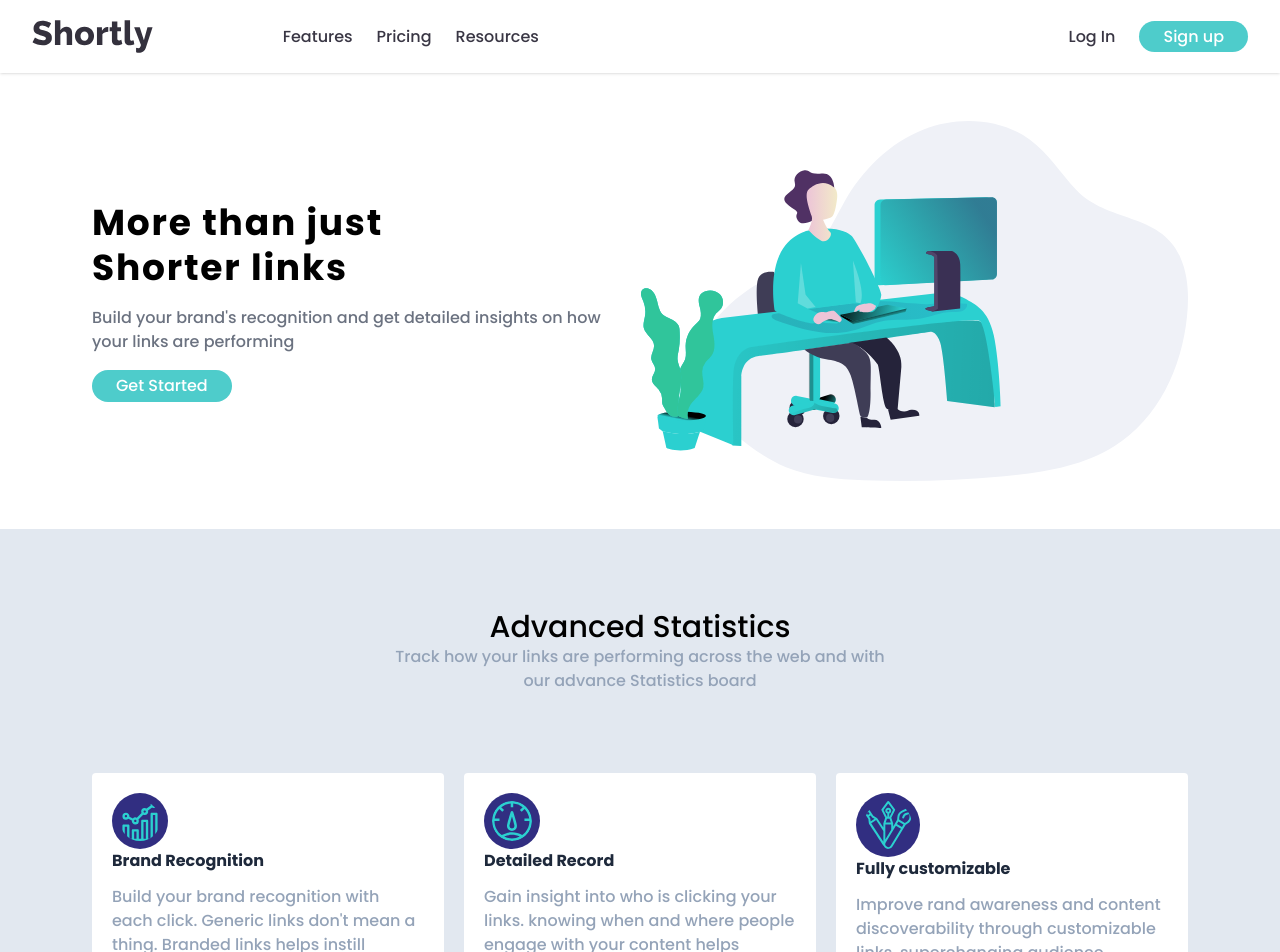
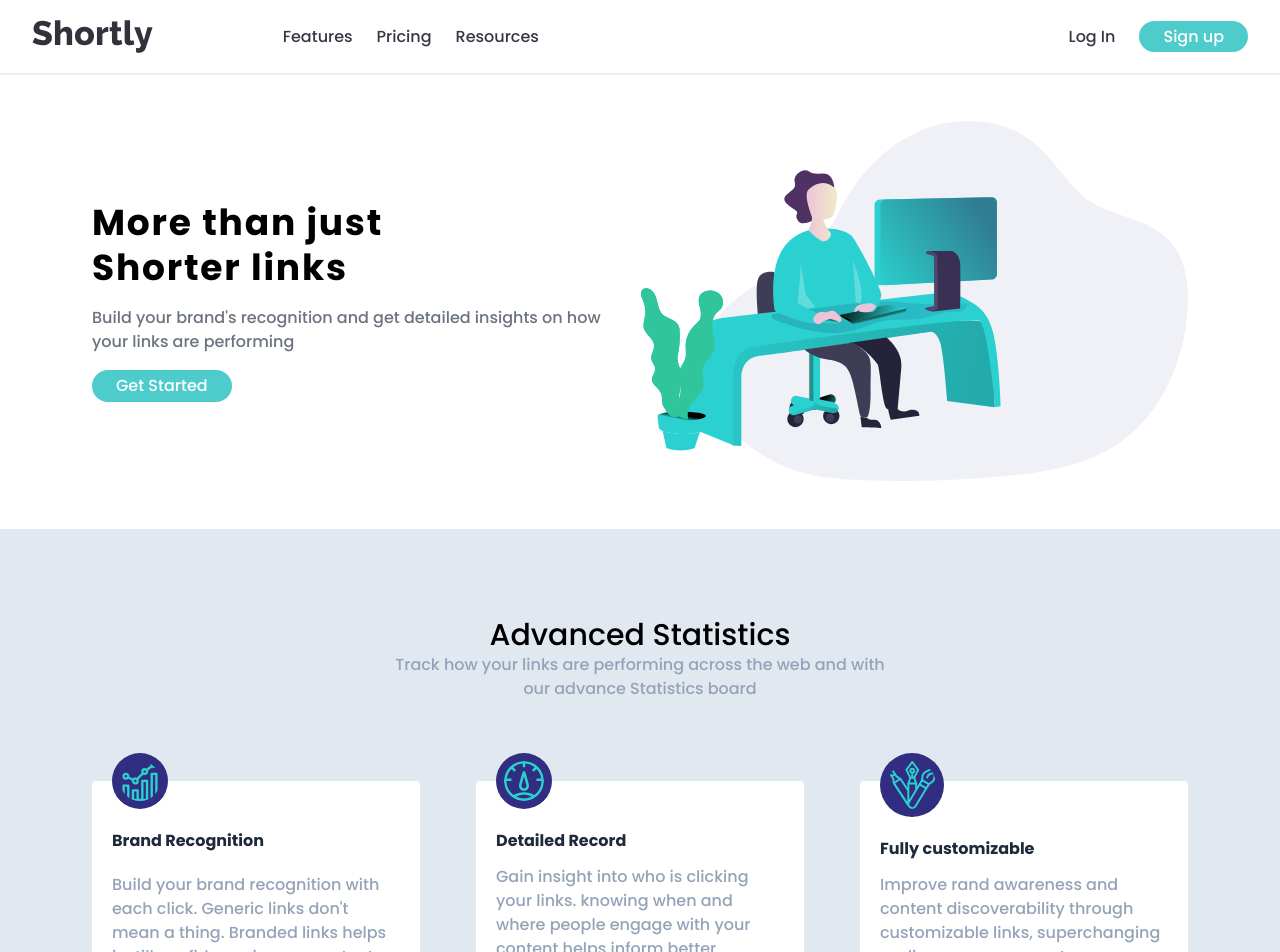
Before and after one commit to Alice2212/url-shortening-app, a React (Create React App) app: page / in a window 1280 px wide. Shown: the top 952 px of the page. Built offline with nearby package versions, Linux system fonts and the light colour scheme.

Commit message:
advance section updated

```diff
--- a/src/components/Advance.jsx
+++ b/src/components/Advance.jsx
@@ -7,7 +7,7 @@ const Advance = () => {
   return (
     <>
       <section className="bg-slate-200 lg:py-20">
-        <div className="max-width">
+        <div className="max-width py-12 lg:py-2">
           {/* advance title */}
           <div className="text-center">
             <h2 className="text-bold text-3xl">Advanced Statistics</h2>
@@ -17,15 +17,15 @@ const Advance = () => {
             </p>
           </div>
           {/* advance cards */}
-          <div className="grid grid-cols-1 gap-5 md:grid-cols-2 lg:grid-cols-3">
+          <div className="grid grid-cols-1 gap-14 md:grid-cols-2 lg:grid-cols-3">
             {/* card one */}
             <div className="bg-white p-5 rounded">
               <img
                 src={brandImg}
                 alt="brand image"
-                className="bg-indigo-900 p-2 rounded-full"
+                className="bg-indigo-900 p-2 rounded-full -mt-12"
               />
-              <h3 className="text-slate-800 text-bold mb-3 font-bold">
+              <h3 className="text-slate-800 text-bold my-5 font-bold ">
                 Brand Recognition
               </h3>
               <p className="text-slate-400">
@@ -40,9 +40,9 @@ const Advance = () => {
               <img
                 src={detailImg}
                 alt="detail image"
-                className="bg-indigo-900 p-2 rounded-full"
+                className="bg-indigo-900 p-2 rounded-full  -mt-12"
               />
-              <h3 className="text-slate-800 text-bold mb-3 font-bold">
+              <h3 className="text-slate-800 text-bold mb-3 font-bold my-5">
                 Detailed Record
               </h3>
               <p className="text-slate-400">
@@ -57,9 +57,9 @@ const Advance = () => {
               <img
                 src={customizableImg}
                 alt="customizable image"
-                className="bg-indigo-900 p-2 rounded-full"
+                className="bg-indigo-900 p-2 rounded-full -mt-12"
               />
-              <h3 className="text-slate-800 text-bold mb-3 font-bold">
+              <h3 className="text-slate-800 text-bold mb-3 font-bold my-5">
                 Fully customizable
               </h3>
               <p className="text-slate-400">
```
